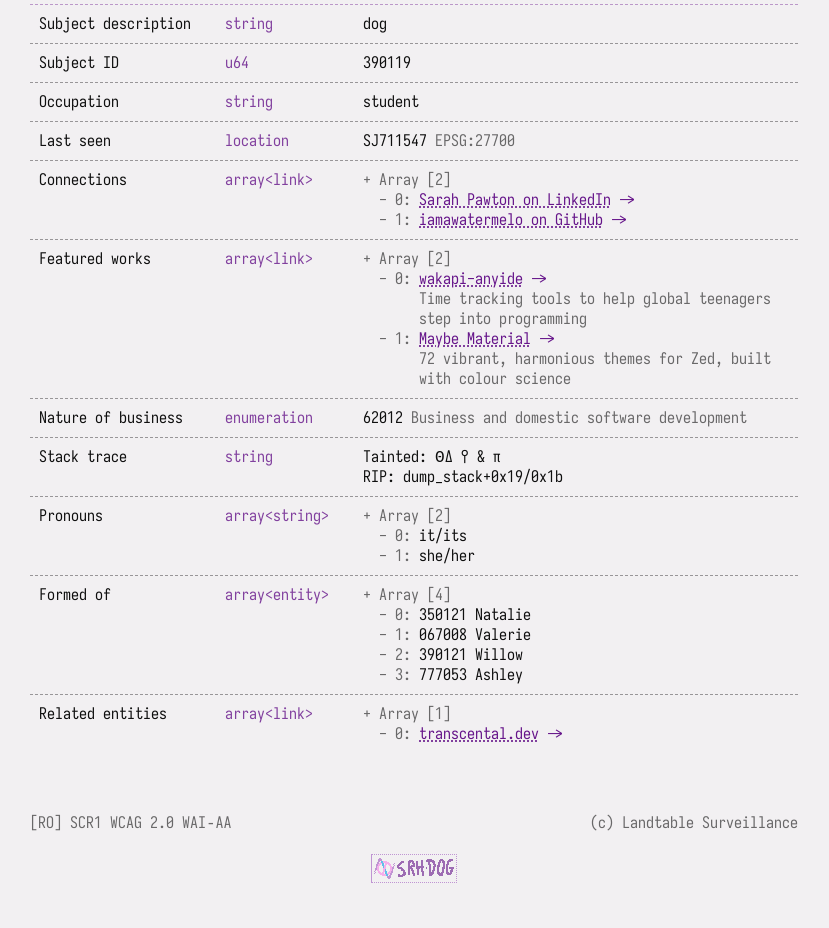
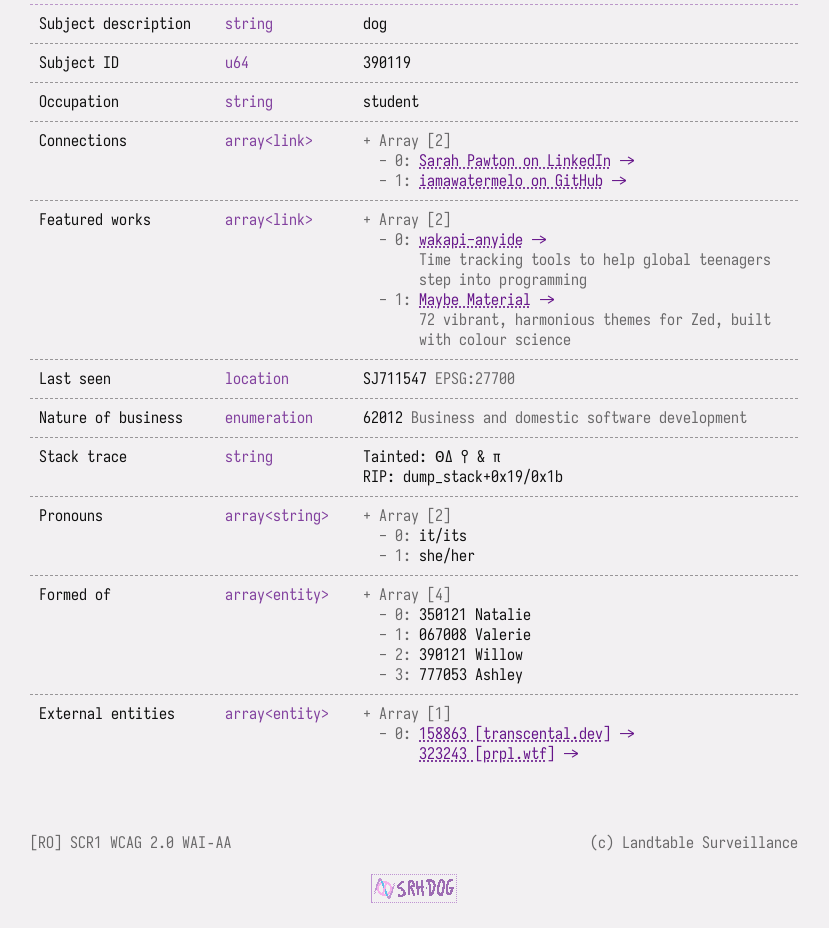
Before and after one commit to iamawatermelo/srh.dog, a SvelteKit app: page / in a window 1280 px wide. Shown: the part 280-1208 px from the top of the page, without its empty margins (226-1055 px from the left). Built offline with nearby package versions, Linux system fonts and the light colour scheme.

Commit message:
reorder + ext

```diff
--- a/src/routes/+page.svelte
+++ b/src/routes/+page.svelte
@@ -51,11 +51,6 @@
                 <td>student</td>
             </tr>
             <tr>
-                <th scope="row">Last seen</th>
-                <td class="type">location</td>
-                <td>SJ711547 <span class="aside faint">EPSG:27700</span></td>
-            </tr>
-            <tr>
                 <th scope="row">Connections</th>
                 <td class="type">array&lt;link&gt;</td>
                 <td>
@@ -84,6 +79,11 @@
                         </li>
                     </ol>
                 </td>
+            </tr>
+            <tr>
+                <th scope="row">Last seen</th>
+                <td class="type">location</td>
+                <td>SJ711547 <span class="aside faint">EPSG:27700</span></td>
             </tr>
             <tr>
                 <th scope="row">Nature of business</th>
@@ -127,12 +127,13 @@
                 </td>
             </tr>
             <tr>
-                <th scope="row">Related entities</th>
-                <td class="type">array&lt;link&gt;</td>
+                <th scope="row">External entities</th>
+                <td class="type">array&lt;entity&gt;</td>
                 <td>
                     <ol>
                         <li>
-                            <a href="https://transcental.dev/">transcental.dev</a>
+                            <a href="https://transcental.dev/">158863 [transcental.dev]</a>
+                            <a href="https://prpl.wtf/">323243 [prpl.wtf]</a>
                         </li>
                     </ol>
                 </td>
```
